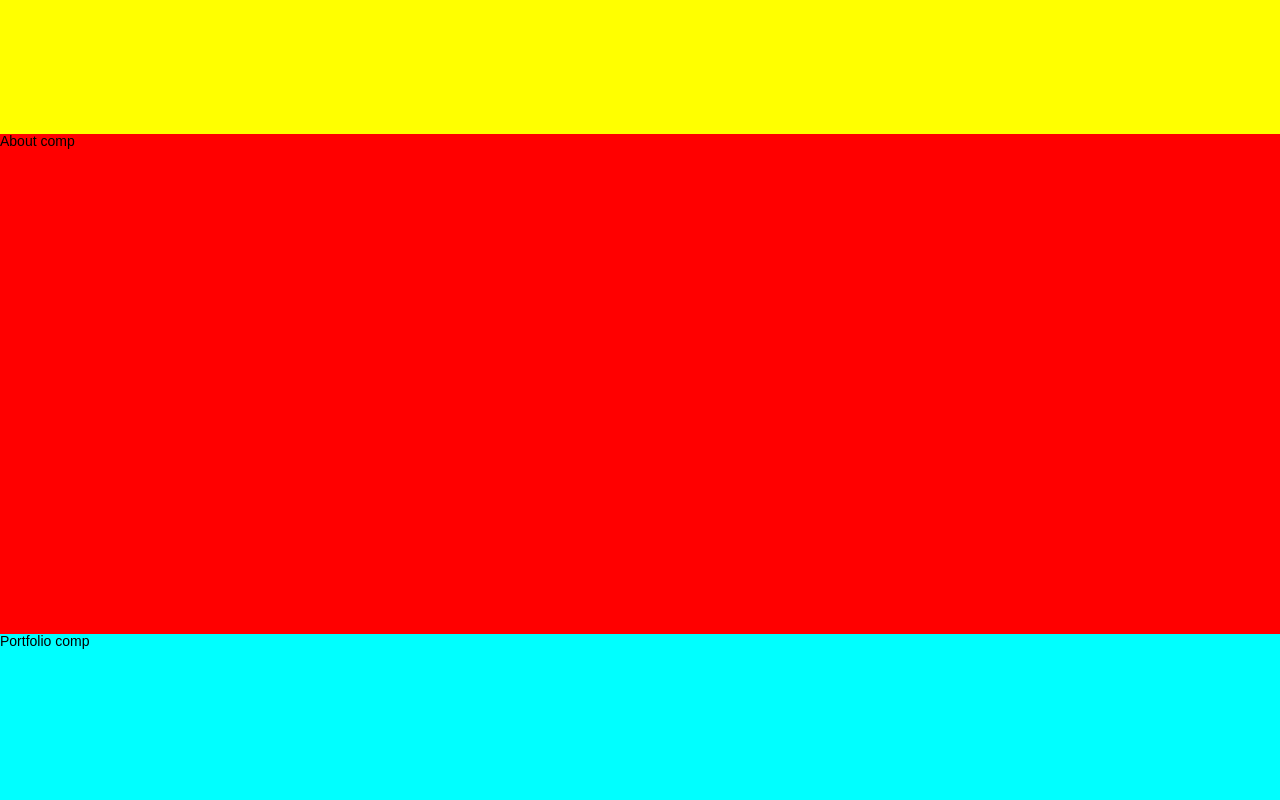
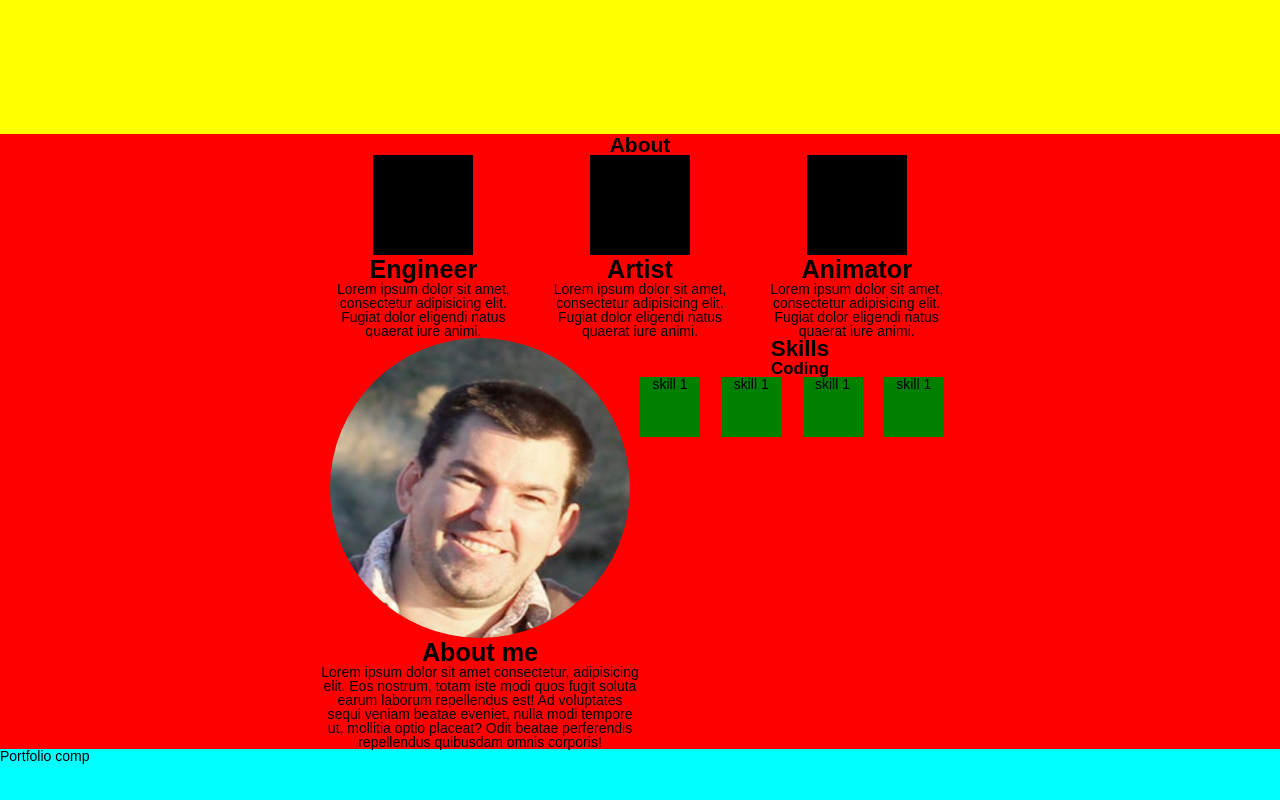
Before and after one commit to TalanCurtis/portfolio, a React (Create React App) app: page / in a window 1280 px wide. Shown: the part 666-1466 px from the top of the page. Built offline with nearby package versions, Linux system fonts and the light colour scheme.

Commit message:
working on the about page. blocking in.

```diff
--- a/src/components/About/About.js
+++ b/src/components/About/About.js
@@ -1,9 +1,55 @@
 import React from 'react';
+import Engineer_SVG from '../../images/Engineer_SVG';
+import Artist_SVG from '../../images/Artist_SVG';
+import Animator_SVG from '../../images/Animator_SVG';
 
 function About (){
+        console.log('component mounted')
         return(
             <div className="About">
-                 About comp
+                <h1>About</h1>
+                <div className='talents'>
+                    <div className='engineer'>
+                        <Engineer_SVG height='100px' width='100px'/>
+                        <h2>Engineer</h2>
+                        <p>
+                            Lorem ipsum dolor sit amet, consectetur adipisicing elit. Fugiat dolor eligendi natus quaerat iure animi.
+                        </p>
+                    </div>
+                    <div className='artist'>
+                        <Artist_SVG height='100px' width='100px'/>
+                        <h2>Artist</h2>
+                        <p>
+                            Lorem ipsum dolor sit amet, consectetur adipisicing elit. Fugiat dolor eligendi natus quaerat iure animi.
+                        </p>
+                    </div>
+                    <div className='animator'>
+                        <Animator_SVG height='100px' width='100px'/>
+                        <h2>Animator</h2>
+                        <p>
+                            Lorem ipsum dolor sit amet, consectetur adipisicing elit. Fugiat dolor eligendi natus quaerat iure animi.
+                        </p>
+                    </div>
+                </div>
+                <div className='me'>
+                    <img src="/images/Alan_01.jpg" alt="photo" />
+                    <h2>About me</h2>
+                    <p>
+                        Lorem ipsum dolor sit amet consectetur, adipisicing elit. Eos nostrum, totam iste modi quos fugit soluta earum laborum repellendus est! Ad voluptates sequi veniam beatae eveniet, nulla modi tempore ut, mollitia optio placeat? Odit beatae perferendis repellendus quibusdam omnis corporis!
+                    </p>
+                 </div>
+                 <div className='skills'>
+                        <h3>Skills</h3>
+                         <div className='coding'>
+                             <h4>Coding</h4>
+                             <div className='coding-skills'>
+                                 <div style={{background:'green', height:'60px', width:'60px'}}> skill 1</div>
+                                 <div style={{background:'green', height:'60px', width:'60px'}}> skill 1</div>
+                                 <div style={{background:'green', height:'60px', width:'60px'}}> skill 1</div>
+                                 <div style={{background:'green', height:'60px', width:'60px'}}> skill 1</div>
+                             </div>
+                     </div>
+                 </div>
             </div>
         )
 }
--- a/src/components/About/_About.scss
+++ b/src/components/About/_About.scss
@@ -1,5 +1,42 @@
 .About{
-    height: 500px;
+    // height: 500px;
     width: 100%;
     background-color: red;
+    display: grid;
+    grid-template-columns: repeat(4, 1fr);
+    grid-template-rows: repeat(3, auto);
+    h1{
+        text-align: center;
+        grid-column: 2/4;
+    }
+    .me{
+        text-align: center;
+        grid-column: 2;
+        img{
+            border-radius: 50%;
+            height: 300px;
+            width: 300px;
+        }
+    }
+    .talents{
+        grid-row: 2;
+        grid-column: 2/4;
+        display:grid;
+        grid-template-columns: repeat(3, 1fr);
+        justify-content: center;
+        text-align: center;
+        grid-gap: 10px;
+
+    }
+    .skills{
+        text-align: center;
+        .coding{
+            .coding-skills{
+                display: grid;
+                // grid-auto-rows: 100px;
+                grid-gap: 5px;
+                grid-template-columns: repeat( auto-fit, minmax(60px, 1fr) );
+            }
+        }
+    }
 }
--- /dev/null
+++ b/src/images/Animator_SVG.js
@@ -0,0 +1,12 @@
+import React from 'react';
+
+const Animator_SVG = (props) => {
+  const {className, height, width, fill , stroke, strokeWidth, onClick } = props
+  return (
+    <svg id="animator" viewBox="0 0 32 32" className={className} height={height} width={width} fill={fill} stroke={stroke} strokeWidth={strokeWidth} onClick={onClick}>
+        <rect x="0" y="0" width="100%" height="100%" />
+    </svg>
+  )
+};
+
+export default Animator_SVG;
--- /dev/null
+++ b/src/images/Artist_SVG.js
@@ -0,0 +1,12 @@
+import React from 'react';
+
+const Artist_SVG = (props) => {
+  const {className, height, width, fill , stroke, strokeWidth, onClick } = props
+  return (
+    <svg id="artist" viewBox="0 0 32 32" className={className} height={height} width={width} fill={fill} stroke={stroke} strokeWidth={strokeWidth} onClick={onClick}>
+        <rect x="0" y="0" width="100%" height="100%" />
+    </svg>
+  )
+};
+
+export default Artist_SVG;
--- /dev/null
+++ b/src/images/Engineer_SVG.js
@@ -0,0 +1,12 @@
+import React from 'react';
+
+const Engineer_SVG = (props) => {
+  const {className, height, width, fill , stroke, strokeWidth, onClick } = props
+  return (
+    <svg id="engineer" viewBox="0 0 32 32" className={className} height={height} width={width} fill={fill} stroke={stroke} strokeWidth={strokeWidth} onClick={onClick}>
+        <rect x="0" y="0" width="100%" height="100%" />
+    </svg>
+  )
+};
+
+export default Engineer_SVG;
--- a/src/styles/_global.scss
+++ b/src/styles/_global.scss
@@ -1,6 +1,6 @@
 body {
-    background-color: #8d8d8dda;
-    background-attachment: fixed;
+    // background-color: #8d8d8dda;
+    // background-attachment: fixed;
     font-size: 14px;
 }
 
```
Also changed, not shown: public/images/Alan_01.JPG (added).
